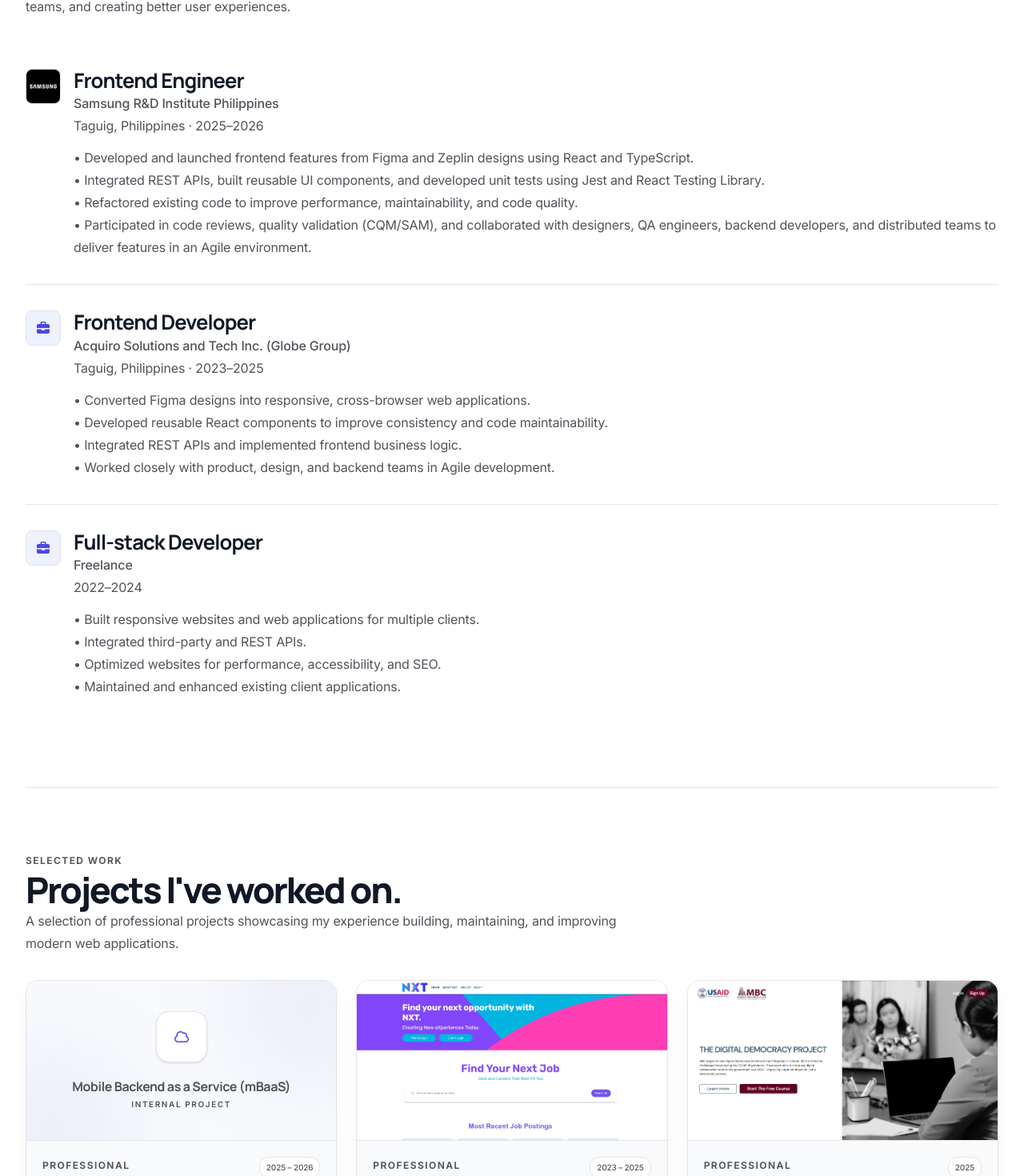
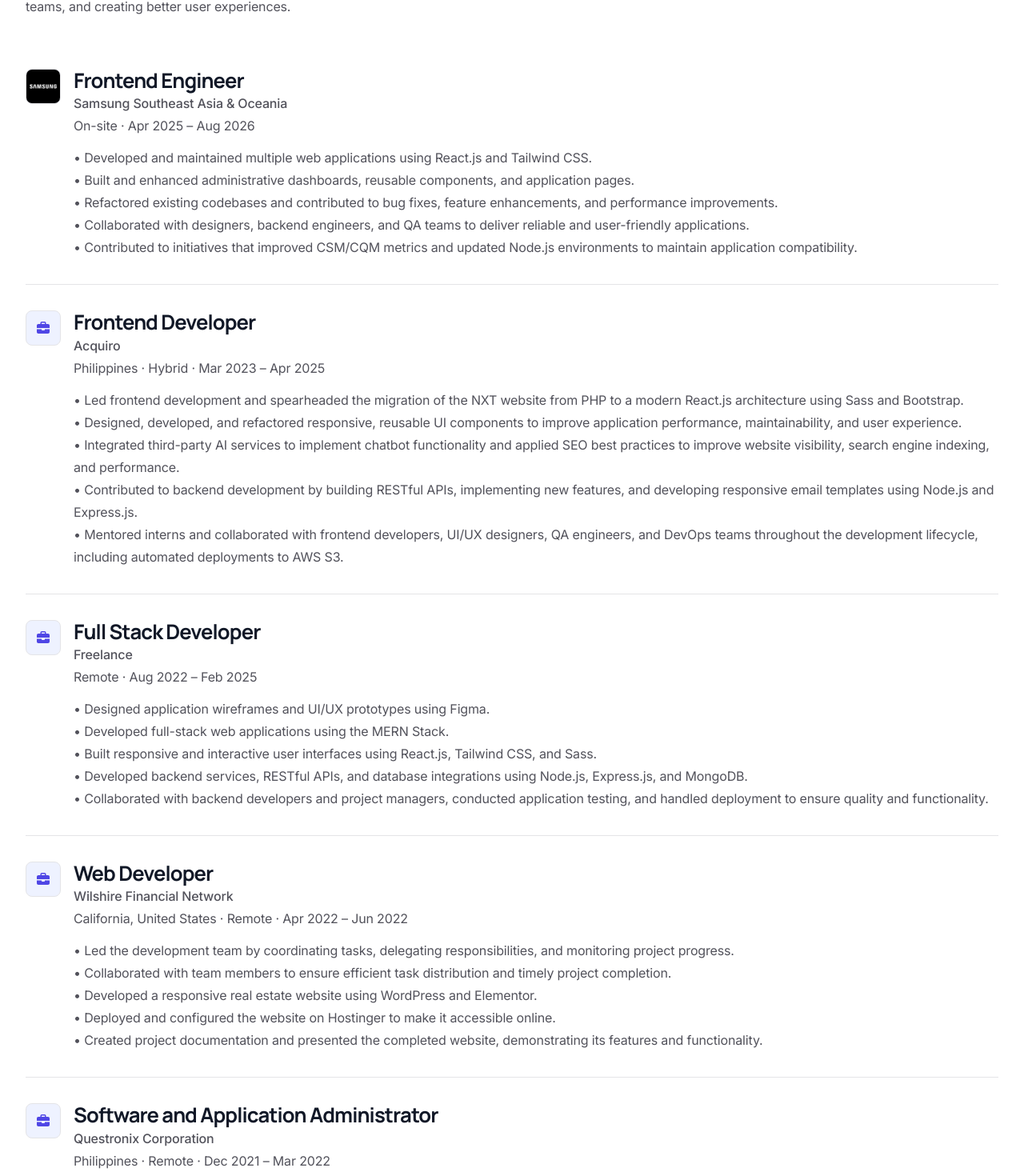
Before and after one commit to mango20/cm-portfolio, a Next.js app: page / in a window 1280 px wide. Shown: the part 2695-4165 px from the top of the page at 80% size. Built offline with nearby package versions, Linux system fonts and the light colour scheme.

Commit message:
[fix] - experience details

```diff
--- a/app/data/experience.ts
+++ b/app/data/experience.ts
@@ -3,14 +3,15 @@ import type { Experience } from "../types/experience";
 export const experiences: Experience[] = [
   {
     title: "Frontend Engineer",
-    company: "Samsung R&D Institute Philippines",
-    location: "Taguig, Philippines",
-    period: "2025–2026",
+    company: "Samsung Southeast Asia & Oceania",
+    location: "On-site",
+    period: "Apr 2025 – Aug 2026",
     description: [
-      "Developed and launched frontend features from Figma and Zeplin designs using React and TypeScript.",
-      "Integrated REST APIs, built reusable UI components, and developed unit tests using Jest and React Testing Library.",
-      "Refactored existing code to improve performance, maintainability, and code quality.",
-      "Participated in code reviews, quality validation (CQM/SAM), and collaborated with designers, QA engineers, backend developers, and distributed teams to deliver features in an Agile environment.",
+      "Developed and maintained multiple web applications using React.js and Tailwind CSS.",
+      "Built and enhanced administrative dashboards, reusable components, and application pages.",
+      "Refactored existing codebases and contributed to bug fixes, feature enhancements, and performance improvements.",
+      "Collaborated with designers, backend engineers, and QA teams to deliver reliable and user-friendly applications.",
+      "Contributed to initiatives that improved CSM/CQM metrics and updated Node.js environments to maintain application compatibility.",
     ]
       .map((item) => `• ${item}`)
       .join("\n"),
@@ -18,27 +19,60 @@ export const experiences: Experience[] = [
   },
   {
     title: "Frontend Developer",
-    company: "Acquiro Solutions and Tech Inc. (Globe Group)",
-    location: "Taguig, Philippines",
-    period: "2023–2025",
+    company: "Acquiro",
+    location: "Philippines · Hybrid",
+    period: "Mar 2023 – Apr 2025",
     description: [
-      "Converted Figma designs into responsive, cross-browser web applications.",
-      "Developed reusable React components to improve consistency and code maintainability.",
-      "Integrated REST APIs and implemented frontend business logic.",
-      "Worked closely with product, design, and backend teams in Agile development.",
+      "Led frontend development and spearheaded the migration of the NXT website from PHP to a modern React.js architecture using Sass and Bootstrap.",
+      "Designed, developed, and refactored responsive, reusable UI components to improve application performance, maintainability, and user experience.",
+      "Integrated third-party AI services to implement chatbot functionality and applied SEO best practices to improve website visibility, search engine indexing, and performance.",
+      "Contributed to backend development by building RESTful APIs, implementing new features, and developing responsive email templates using Node.js and Express.js.",
+      "Mentored interns and collaborated with frontend developers, UI/UX designers, QA engineers, and DevOps teams throughout the development lifecycle, including automated deployments to AWS S3.",
     ]
       .map((item) => `• ${item}`)
       .join("\n"),
   },
   {
-    title: "Full-stack Developer",
+    title: "Full Stack Developer",
     company: "Freelance",
-    period: "2022–2024",
+    location: "Remote",
+    period: "Aug 2022 – Feb 2025",
     description: [
-      "Built responsive websites and web applications for multiple clients.",
-      "Integrated third-party and REST APIs.",
-      "Optimized websites for performance, accessibility, and SEO.",
-      "Maintained and enhanced existing client applications.",
+      "Designed application wireframes and UI/UX prototypes using Figma.",
+      "Developed full-stack web applications using the MERN Stack.",
+      "Built responsive and interactive user interfaces using React.js, Tailwind CSS, and Sass.",
+      "Developed backend services, RESTful APIs, and database integrations using Node.js, Express.js, and MongoDB.",
+      "Collaborated with backend developers and project managers, conducted application testing, and handled deployment to ensure quality and functionality.",
+    ]
+      .map((item) => `• ${item}`)
+      .join("\n"),
+  },
+  {
+    title: "Web Developer",
+    company: "Wilshire Financial Network",
+    location: "California, United States · Remote",
+    period: "Apr 2022 – Jun 2022",
+    description: [
+      "Led the development team by coordinating tasks, delegating responsibilities, and monitoring project progress.",
+      "Collaborated with team members to ensure efficient task distribution and timely project completion.",
+      "Developed a responsive real estate website using WordPress and Elementor.",
+      "Deployed and configured the website on Hostinger to make it accessible online.",
+      "Created project documentation and presented the completed website, demonstrating its features and functionality.",
+    ]
+      .map((item) => `• ${item}`)
+      .join("\n"),
+  },
+  {
+    title: "Software and Application Administrator",
+    company: "Questronix Corporation",
+    location: "Philippines · Remote",
+    period: "Dec 2021 – Mar 2022",
+    description: [
+      "Developed business applications using Microsoft Power Apps, SharePoint, and Power Automate.",
+      "Built and customized application interfaces to support business processes and improve workflow efficiency.",
+      "Created automated workflows using Power Automate to streamline repetitive tasks and processes.",
+      "Assisted developers in creating reusable components to improve application consistency and maintainability.",
+      "Presented developed applications and demonstrated their features and functionality to the lead developer and supervisor.",
     ]
       .map((item) => `• ${item}`)
       .join("\n"),
```
